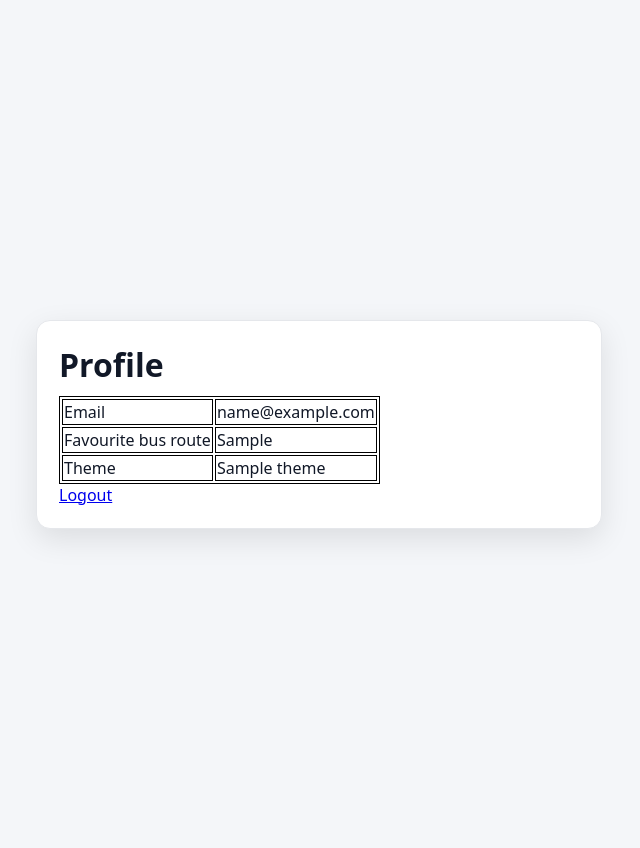
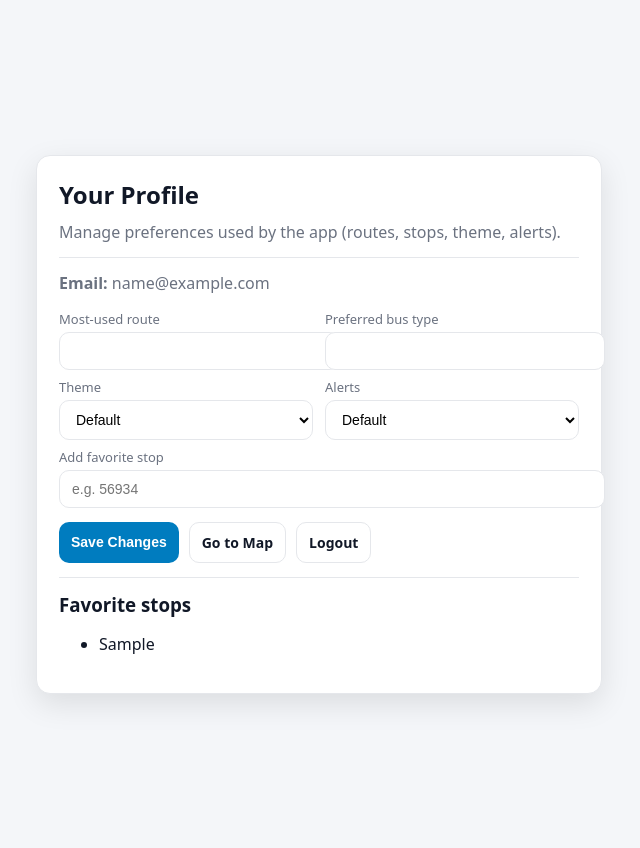
Before and after one commit to teamtoo7855/bt3, a Python web app: template src/templates/profile.html in a window 1280 px wide. Shown: the whole page, without its empty margins (321-961 px from the left). Run offline with Jinja, Linux system fonts and the light colour scheme; the template is opened without the code that fills it: most values are stand-ins (such as "Sample title", 1, 10 or a date in 2020).

Commit message:
(view + edit preferences

```diff
--- a/src/templates/profile.html
+++ b/src/templates/profile.html
@@ -1,32 +1,70 @@
 {% extends "layout.html" %}
 {% block body %}
 
-<style>
-    table,
-    th,
-    td {
-        border: 1px solid black;
-    }
-</style>
+<h2>Your Profile</h2>
+<p>Manage preferences used by the app (routes, stops, theme, alerts).</p>
 
-<h1>Profile</h1>
-{% if error %}
-<p class=error><strong>Error:</strong> {{ error }}
-    {% endif %}
+{% if user_data %}
+  <div class="divider"></div>
 
-<table>
-    <tr>
-        <td>Email</td>
-        <td>{{ user_data.email }}</td>
-    </tr>
-    <tr>
-        <td>Favourite bus route</td>
-        <td>{{ user_data.prefs.favorite_bus_route }}</td>
-    </tr>
-    <tr>
-        <td>Theme</td>
-        <td>{{ user_data.prefs.theme }}</td>
-    </tr>
-</table>
-<a href="/logout">Logout</a>
+  <p><b>Email:</b> {{ user_data.email }}</p>
+
+  <form method="post" action="/profile">
+    <div class="row">
+      <div>
+        <label>Most-used route</label>
+        <input type="text" name="favorite_route" value="{{ (user_data.prefs.favorite_routes[0] if user_data.prefs.favorite_routes else '') }}">
+      </div>
+      <div>
+        <label>Preferred bus type</label>
+        <input type="text" name="favorite_type" value="{{ (user_data.prefs.favorite_bus_types[0] if user_data.prefs.favorite_bus_types else '') }}">
+      </div>
+    </div>
+
+    <div class="row">
+      <div>
+        <label>Theme</label>
+        <select name="theme">
+          <option value="" {% if not user_data.prefs.theme %}selected{% endif %}>Default</option>
+          <option value="Light" {% if user_data.prefs.theme == "Light" %}selected{% endif %}>Light</option>
+          <option value="Dark" {% if user_data.prefs.theme == "Dark" %}selected{% endif %}>Dark</option>
+        </select>
+      </div>
+      <div>
+        <label>Alerts</label>
+        <select name="alerts">
+          <option value="" {% if user_data.prefs.alerts == "" %}selected{% endif %}>Default</option>
+          <option value="on" {% if user_data.prefs.alerts == True or user_data.prefs.alerts == "on" %}selected{% endif %}>Enabled</option>
+          <option value="off" {% if user_data.prefs.alerts == False or user_data.prefs.alerts == "off" %}selected{% endif %}>Disabled</option>
+        </select>
+      </div>
+    </div>
+
+    <label>Add favorite stop</label>
+    <input type="text" name="add_stop" placeholder="e.g. 56934">
+
+    <div class="btnbar">
+      <button type="submit">Save Changes</button>
+      <a class="btn ghost" href="/">Go to Map</a>
+      <a class="btn ghost" href="/logout">Logout</a>
+    </div>
+  </form>
+
+  <div class="divider"></div>
+
+  <h3 style="margin:0 0 8px 0;">Favorite stops</h3>
+  {% if user_data.prefs.favorite_stops and user_data.prefs.favorite_stops|length > 0 %}
+    <ul>
+      {% for s in user_data.prefs.favorite_stops %}
+        <li>{{ s }}</li>
+      {% endfor %}
+    </ul>
+  {% else %}
+    <p>No favorite stops saved yet.</p>
+  {% endif %}
+
+{% else %}
+  <p>No profile loaded.</p>
+{% endif %}
+
 {% endblock %}
```
